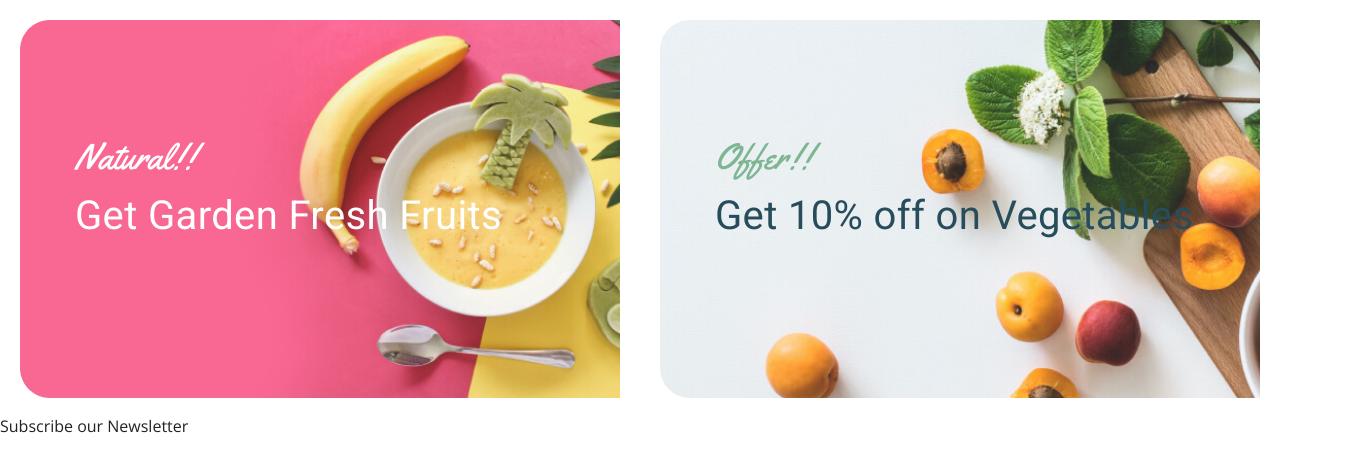
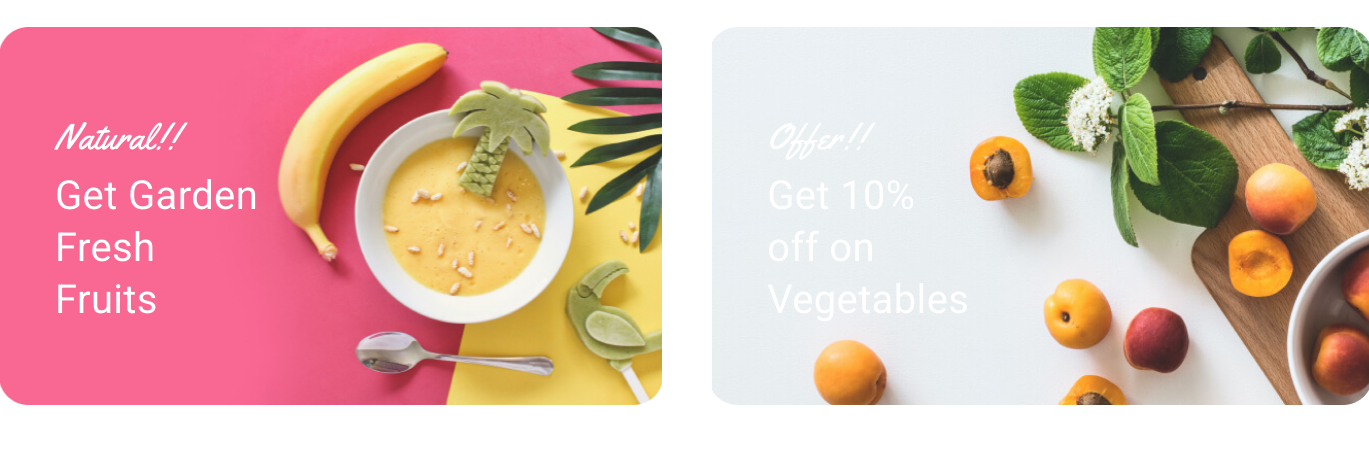
Before and after one commit to Beetroot-Academy/Hovrashli_Team, a plain HTML site: page index.html in a window 1280 px wide. Shown: the whole page, 1369 px wide, since content can reach past the window. Drawn offline with nearby package versions, Linux system fonts and the light colour scheme.

Commit message:
change section

```diff
--- a/index.html
+++ b/index.html
@@ -18,7 +18,7 @@
     <header class="header"></header>
     <main>
       <section class="hero"></section>
-      <section class="container_fruits__containe">
+      <section class="container second__container">
         <div class="container__cards">
           <div class="card card__banana">
             <h3 class="card__title">Natural!!</h3>
@@ -31,15 +31,6 @@
         </div>
       </section>
       <section class="Subscribe">
-        <div>
-          <div>
-            <h3>Subscribe our Newsletter</h3>
-          </div>
-          <div>
-            <label for=""></label>
-          </div>
-        </div>
-
       </section>
       <section class="about-us"></section>
     </main>
--- a/source/scss/style.scss
+++ b/source/scss/style.scss
@@ -11,7 +11,6 @@ body{
 }
 .container{
     max-width: 1390px;
-    width: 90%;
 }
 ul, ol{
     list-style: none;
@@ -26,52 +25,48 @@ a{
     color: black;
 }
 
-.card {
-  width: 665px;
-  height: 378px;
-  margin: 20px;
+.container__cards {
+  display: flex;
+  flex-direction: row;
+  justify-content: space-between;
+  gap: 50px;
 }
 
-
+.card {
+  border-radius: 30px;
+  flex-basis: calc(100% / 2);
+}
 
 .card__banana {
 background-image: url(/assets/banana.png);
-  color: #FFFFFF;
+background-repeat: no-repeat;
+background-position: center;
 }
 
 .card__peach {
 background-image: url(/assets/peach.png);
-}
-
-.container__cards {
-  display: flex;
-  justify-content: center;
-  flex-direction: row;
+background-repeat: no-repeat;
+background-position: center;
 }
 
 .card__title {
-  font-family: "Yellowtail";
+  font-family: 'Yellowtail';
   font-style: normal;
   font-weight: 400;
-  @include fluid-font(20px, 36px);
+  font-size: 36px;
   line-height: 65px;
-  padding: 105px 0 0 55px;
+  letter-spacing: 0.36px;
+  color: white;
+  margin: 105px 484px 0 55px;
 }
 
 .card__text {
-    font-family: "Roboto";
+  font-family: 'Roboto';
   font-style: normal;
   font-weight: 400;
-    @include fluid-font(20px, 40px);
+  font-size: 40px;
   line-height: 52px;
   letter-spacing: 0.36px;
-    padding: 0 0 0 55px;
+  color: white;
+  padding: 0 400px 105px 55px;
 }
-
-  .card__peach h4 {
-    color: $light-blue;
-  }
-
-  .card__peach p {
-    color: $deep-blue;
-  }
```
Also changed, not shown: style/style.css, 1 other file. Lines whose indentation alone changed are shown as unchanged.
